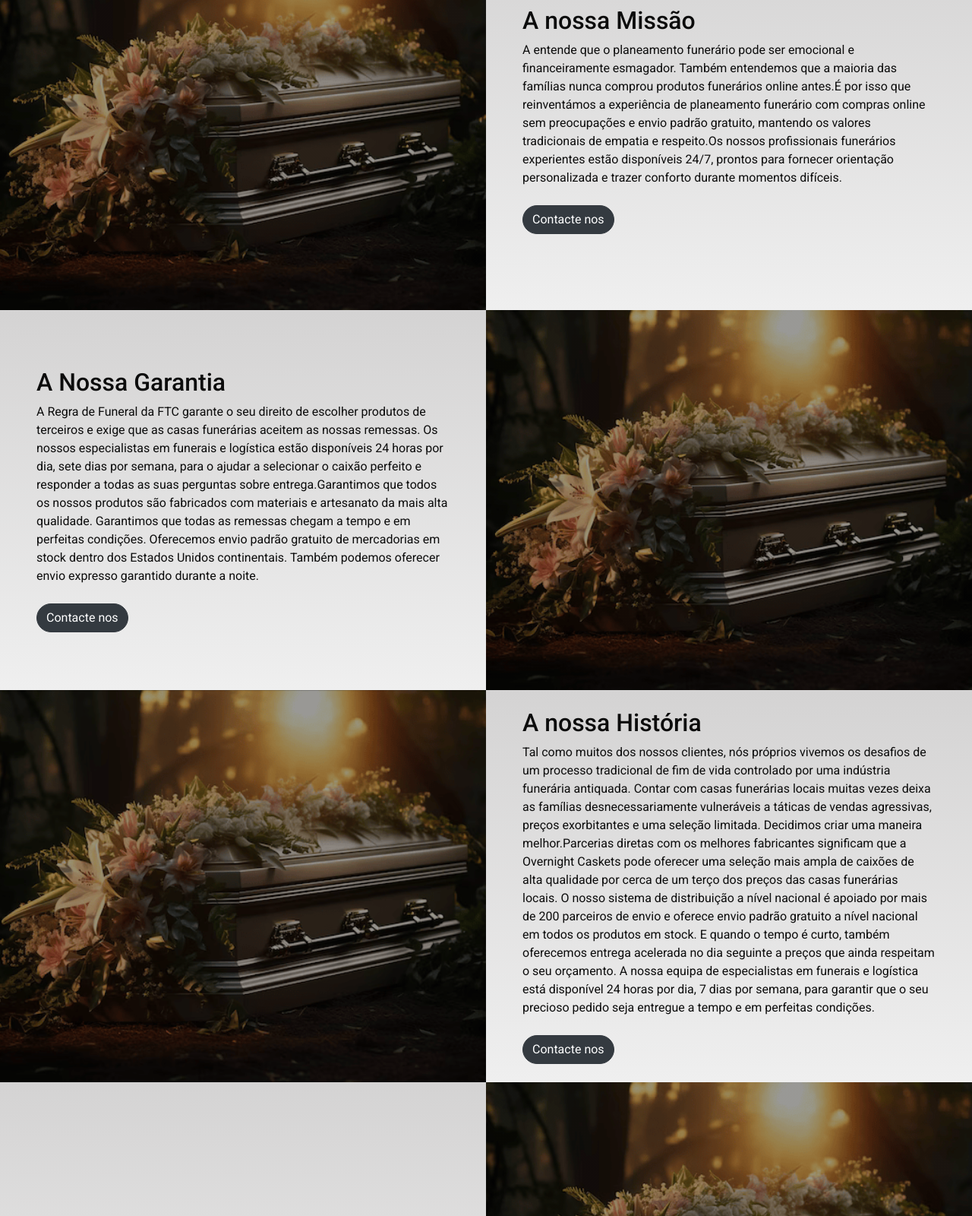
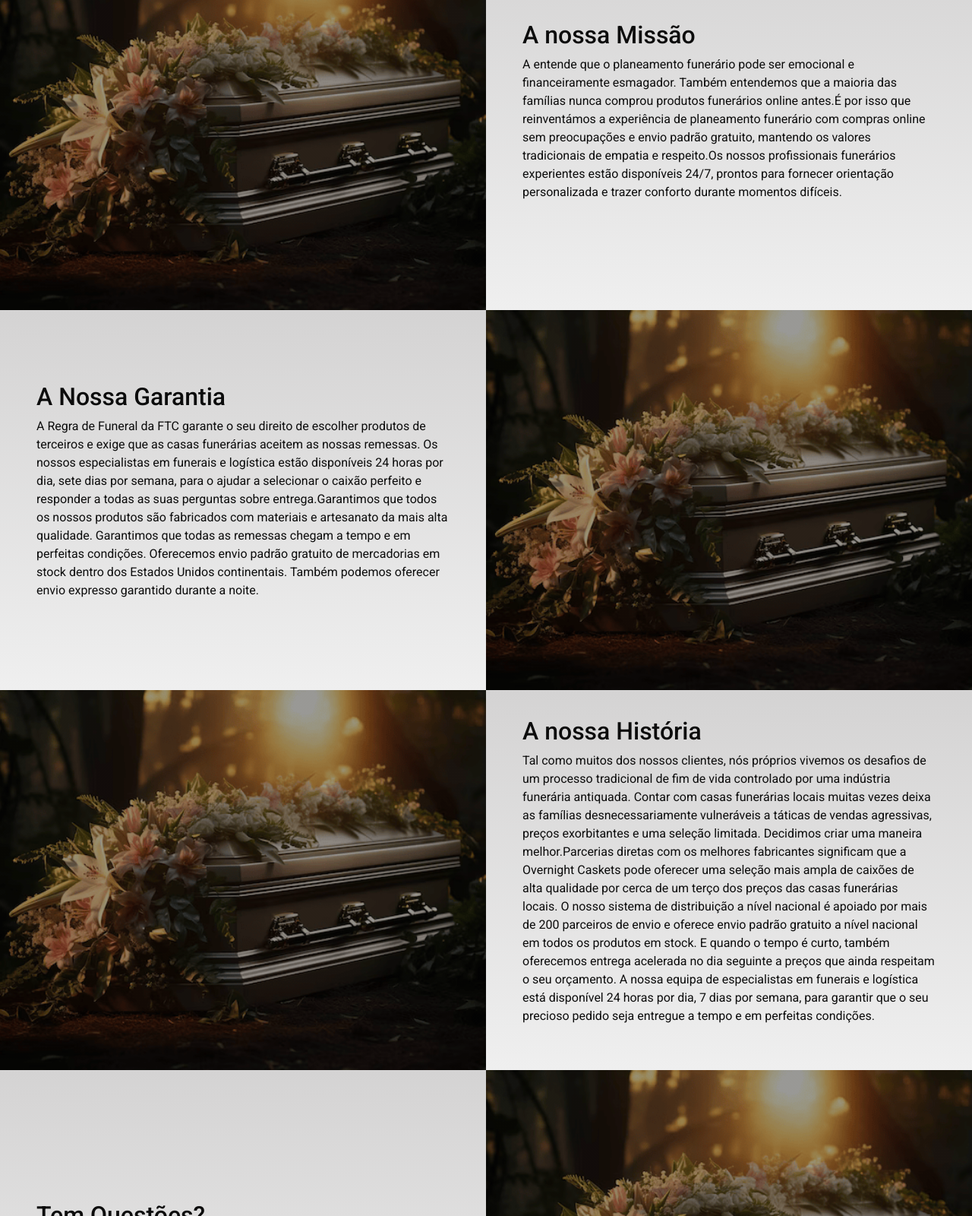
Before and after one commit to ivo372/PVRCaskets, a plain HTML site: page about.html in a window 1280 px wide. Shown: the part 972-2572 px from the top of the page at 76% size. Drawn offline with nearby package versions, Linux system fonts and the light colour scheme; some packages are replaced by stand-ins of ours.

Commit message:
change color animation nav.item and finished about.html(footer missing)

```diff
--- a/about.html
+++ b/about.html
@@ -13,7 +13,7 @@
   <meta name="description" content="" />
   <meta name="author" content="" />
 
-  <title>HandTime</title>
+  <title>PVRCaskets</title>
 
 
   <!-- bootstrap core css -->
@@ -120,7 +120,6 @@
           <p class="mb-4" style="max-width: 550px;">
             A  entende que o planeamento funerário pode ser emocional e financeiramente esmagador. Também entendemos que a maioria das famílias nunca comprou produtos funerários online antes.É por isso que reinventámos a experiência de planeamento funerário com compras online sem preocupações e envio padrão gratuito, mantendo os valores tradicionais de empatia e respeito.Os nossos profissionais funerários experientes estão disponíveis 24/7, prontos para fornecer orientação personalizada e trazer conforto durante momentos difíceis.
           </p>
-          <a href="about.html" class="btn btn-dark rounded-pill">Contacte nos</a>
         </div>
       </div>
 
@@ -145,7 +144,6 @@
           <p class="mb-4" style="max-width: 550px;">
             A Regra de Funeral da FTC garante o seu direito de escolher produtos de terceiros e exige que as casas funerárias aceitem as nossas remessas. Os nossos especialistas em funerais e logística estão disponíveis 24 horas por dia, sete dias por semana, para o ajudar a selecionar o caixão perfeito e responder a todas as suas perguntas sobre entrega.Garantimos que todos os nossos produtos são fabricados com materiais e artesanato da mais alta qualidade. Garantimos que todas as remessas chegam a tempo e em perfeitas condições. Oferecemos envio padrão gratuito de mercadorias em stock dentro dos Estados Unidos continentais. Também podemos oferecer envio expresso garantido durante a noite.
           </p>
-          <a href="about.html" class="btn btn-dark rounded-pill">Contacte nos</a>
         </div>
       </div>
 
@@ -170,7 +168,6 @@
           <p class="mb-4" style="max-width: 550px;">
             Tal como muitos dos nossos clientes, nós próprios vivemos os desafios de um processo tradicional de fim de vida controlado por uma indústria funerária antiquada. Contar com casas funerárias locais muitas vezes deixa as famílias desnecessariamente vulneráveis a táticas de vendas agressivas, preços exorbitantes e uma seleção limitada. Decidimos criar uma maneira melhor.Parcerias diretas com os melhores fabricantes significam que a Overnight Caskets pode oferecer uma seleção mais ampla de caixões de alta qualidade por cerca de um terço dos preços das casas funerárias locais. O nosso sistema de distribuição a nível nacional é apoiado por mais de 200 parceiros de envio e oferece envio padrão gratuito a nível nacional em todos os produtos em stock. E quando o tempo é curto, também oferecemos entrega acelerada no dia seguinte a preços que ainda respeitam o seu orçamento. A nossa equipa de especialistas em funerais e logística está disponível 24 horas por dia, 7 dias por semana, para garantir que o seu precioso pedido seja entregue a tempo e em perfeitas condições.
           </p>
-          <a href="about.html" class="btn btn-dark rounded-pill">Contacte nos</a>
         </div>
       </div>
 
@@ -195,7 +192,7 @@
           <p class="mb-4" style="max-width: 550px;">
             Nós percebemos. Você provavelmente nunca comprou um caixão online. Estamos aqui para tirar qualquer dúvida que possa ter.
           </p>
-          <a href="about.html" class="btn btn-dark rounded-pill">Contacte nos</a>
+          <a href="./contact.html" class="btn btn-dark rounded-pill">Contacte nos</a>
         </div>
       </div>
 
--- a/css/style.css
+++ b/css/style.css
@@ -132,7 +132,7 @@ a:focus {
 
 .custom_nav-container .navbar-nav .nav-item:hover .nav-link, .custom_nav-container .navbar-nav .nav-item.active .nav-link {
   color: #ffffff;
-  background-color: #8019c8;
+  background-color: #000000;
 }
 
 .custom_nav-container .nav_search-btn {
```
Also changed, not shown: admin-add-product.html (+1 -1 lines), admin-edit-product.html (+1 -1 lines), admin-login.html (+1 -1 lines), admin-products.html (+1 -1 lines), poltica-privacidade.html (+1 -1 lines).
